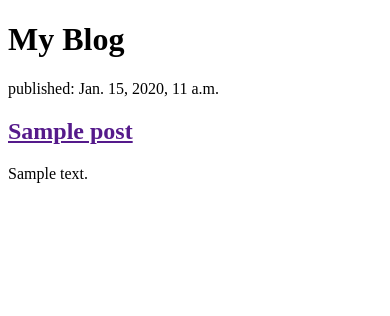
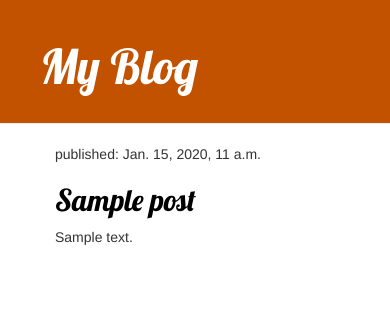
Before and after one commit to Anna-Livia/Djagogirls_tutorial, a Django app: page / in a window 390 px wide. Shown: the top 316 px of the page. Run offline with Django 3.2, Linux system fonts and the light colour scheme; tables that the repository leaves empty hold one stand-in row (values such as "Sample post"); some libraries are stand-ins or nearby versions.

Commit message:
Add some CSS

```diff
--- /dev/null
+++ b/blog/static/css/blog.css
@@ -0,0 +1,46 @@
+.page-header {
+    background-color: #C25100;
+    margin-top: 0;
+    padding: 20px 20px 20px 40px;
+}
+
+.page-header h1, .page-header h1 a, .page-header h1 a:visited, .page-header h1 a:active {
+    color: #ffffff;
+    font-size: 36pt;
+    text-decoration: none;
+}
+
+.content {
+    margin-left: 40px;
+}
+
+h1, h2, h3, h4 {
+    font-family: 'Lobster', cursive;
+}
+
+.date {
+    color: #828282;
+}
+
+.save {
+    float: right;
+}
+
+.post-form textarea, .post-form input {
+    width: 100%;
+}
+
+.top-menu, .top-menu:hover, .top-menu:visited {
+    color: #ffffff;
+    float: right;
+    font-size: 26pt;
+    margin-right: 20px;
+}
+
+.post {
+    margin-bottom: 70px;
+}
+
+.post h2 a, .post h2 a:visited {
+    color: #000000;
+}
--- /dev/null
+++ b/blog/templates/blog/base.html
@@ -0,0 +1,24 @@
+{% load static %}
+<!DOCTYPE html>
+<html>
+    <head>
+        <link rel="stylesheet" href="//maxcdn.bootstrapcdn.com/bootstrap/3.2.0/css/bootstrap.min.css">
+        <link rel="stylesheet" href="//maxcdn.bootstrapcdn.com/bootstrap/3.2.0/css/bootstrap-theme.min.css">
+        <link rel="stylesheet" href="{% static 'css/blog.css' %}">
+        <link href="//fonts.googleapis.com/css?family=Lobster&subset=latin,latin-ext" rel="stylesheet" type="text/css">
+        <title>Django Girls blog</title>
+    </head>
+    <body>
+        <div class="page-header">
+        <h1><a href="/">My Blog</a></h1>
+        </div>
+        <div class="content container">
+            <div class="row">
+                <div class="col-md-8">
+                   {% block content %}
+                    {% endblock %}
+                </div>
+            </div>
+        </div>
+    </body>
+</html>
--- a/blog/templates/blog/post_list.html
+++ b/blog/templates/blog/post_list.html
@@ -1,16 +1,11 @@
-<!DOCTYPE html>
-<html>
-    <head>
-        <title>Django Girls blog</title>
-    </head>
-    <body>
-        <h1>My Blog</h1>
-        <div>
-           {% for post in posts %}
+{% extends 'blog/base.html' %}
+
+{% block content %}
+   {% for post in posts %}
+        <div class="post">
             <p>published: {{ post.published_date }}</p>
-            <h2><a href=""> {{ post.title }}</a></h2>
+            <h2><a href="{% url 'post_detail' pk=post.pk %}"> {{ post.title }}</a></h2>
             <p>{{ post.text| linebreaksbr }}</p>
-            {% endfor %}
         </div>
-    </body>
-</html>
+    {% endfor %}
+{% endblock %}
--- a/blog/urls.py
+++ b/blog/urls.py
@@ -3,4 +3,5 @@ from . import views
 
 urlpatterns = [
     path('', views.post_list, name='post_list'),
+    path('post/<int:pk>/', views.post_detail, name='post_detail')
 ]
--- a/blog/views.py
+++ b/blog/views.py
@@ -1,7 +1,11 @@
-from django.shortcuts import render
+from django.shortcuts import render, get_object_or_404
 from .models import Post
 # Create your views here.
 
 def post_list(request):
     posts = Post.objects.order_by('published_date')
     return render(request, 'blog/post_list.html', {'posts' : posts})
+
+def post_detail(request, pk):
+    post = get_object_or_404(Post, pk=pk)
+    return render(request, 'blog/post_delail.html', {'post' : post})
```
Also changed, not shown: blog/templates/blog/post_detail.html (added, +13 -0 lines).
